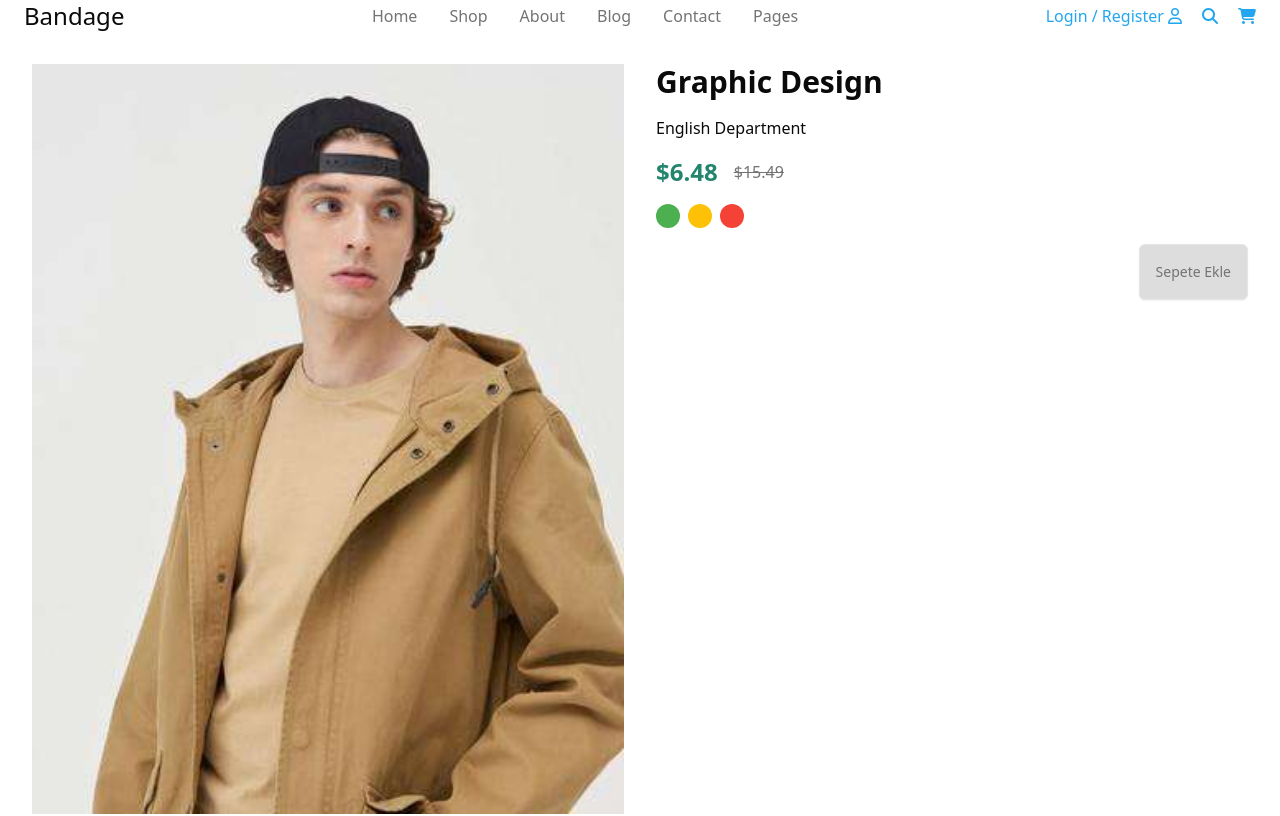
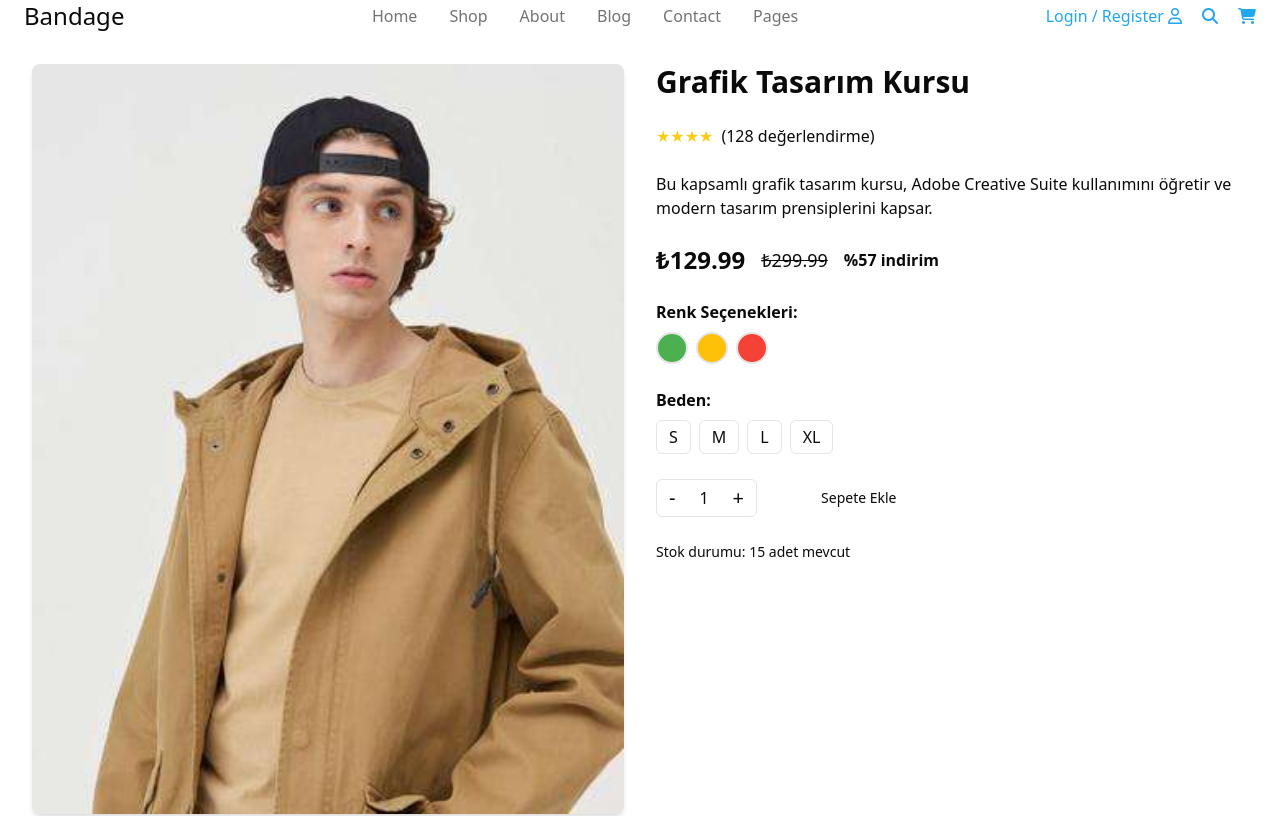
Before and after one commit to NdaTrky/my-eccomerce, a React (Vite) app: page /product/1 in a window 1280 px wide. Shown: the top 816 px of the page. Built offline with nearby package versions, Linux system fonts and the light colour scheme.

Commit message:
ProductDetail has been updated..

```diff
--- a/src/pages/ProductDetail.jsx
+++ b/src/pages/ProductDetail.jsx
@@ -1,39 +1,72 @@
 import { Button } from '@/components/ui/Button';
-import React from 'react';
+import React, { useState } from 'react';
 import { useParams } from 'react-router-dom';
 
 function ProductDetail() {
   const { id } = useParams();
+  const [quantity, setQuantity] = useState(1);
 
-  // Burada ilerleyen t-? aşamalarında ürün verilerini id'ye göre çekme işlemi yapılacak.
+  // Örnek ürün verisi (gerçek uygulamada bu veri bir API'den gelecektir)
   const product = {
     id: id,
     imageUrl: "/shopimg.png",
-    title: "Graphic Design",
-    price: "$6.48",
-    originalPrice: "$15.49",
-    description: "English Department",
-    colors: ['#4CAF50', '#FFC107', '#F44336']
+    title: "Grafik Tasarım Kursu",
+    price: "₺129.99",
+    originalPrice: "₺299.99",
+    description: "Bu kapsamlı grafik tasarım kursu, Adobe Creative Suite kullanımını öğretir ve modern tasarım prensiplerini kapsar.",
+    colors: ['#4CAF50', '#FFC107', '#F44336'],
+    sizes: ['S', 'M', 'L', 'XL'],
+    availability: 15,
+    rating: 4.5,
+    reviews: 128
+  };
+
+  const handleQuantityChange = (change) => {
+    setQuantity(prevQuantity => Math.max(1, prevQuantity + change));
   };
 
   return (
     <div className="flex flex-col md:flex-row gap-8 py-8">
       <div className="w-full md:w-1/2">
-        <img src={product.imageUrl} alt={product.title} className="w-full h-auto object-cover" />
+        <img src={product.imageUrl} alt={product.title} className="w-full h-auto object-cover rounded-lg shadow-md" />
       </div>
-      <div className="w-full md:w-1/2">
-        <h1 className="text-3xl font-bold mb-4">{product.title}</h1>
-        <p className="text-gray-600 mb-4">{product.description}</p>
-        <div className="flex items-center gap-4 mb-4">
-          <span className="price-new text-2xl font-bold text-blue-600">{product.price}</span>
-          <span className="price-old text-gray-500 line-through">{product.originalPrice}</span>
+      <div className="w-full md:w-1/2 space-y-6">
+        <h1 className="text-3xl font-bold">{product.title}</h1>
+        <div className="flex items-center gap-2">
+          <span className="text-yellow-400">{'★'.repeat(Math.floor(product.rating))}</span>
+          <span className="text-gray-600">({product.reviews} değerlendirme)</span>
         </div>
-        <div className="flex gap-2 mb-4">
-          {product.colors.map((color, index) => (
-            <button key={index} className="w-6 h-6 rounded-full" style={{ backgroundColor: color }}></button>
-          ))}
+        <p className="text-gray-600">{product.description}</p>
+        <div className="flex items-center gap-4">
+          <span className="text-2xl font-bold text-blue-600">{product.price}</span>
+          <span className="text-lg text-gray-500 line-through">{product.originalPrice}</span>
+          <span className="text-green-500 font-semibold">%{Math.round((1 - parseFloat(product.price.slice(1)) / parseFloat(product.originalPrice.slice(1))) * 100)} indirim</span>
         </div>
-        <Button size="sm" variant="outline">Sepete Ekle</Button>
+        <div>
+          <h3 className="font-semibold mb-2">Renk Seçenekleri:</h3>
+          <div className="flex gap-2">
+            {product.colors.map((color, index) => (
+              <button key={index} className="w-8 h-8 rounded-full border-2 border-gray-300" style={{ backgroundColor: color }}></button>
+            ))}
+          </div>
+        </div>
+        <div>
+          <h3 className="font-semibold mb-2">Beden:</h3>
+          <div className="flex gap-2">
+            {product.sizes.map((size, index) => (
+              <button key={index} className="px-3 py-1 border border-gray-300 rounded-md hover:bg-gray-100">{size}</button>
+            ))}
+          </div>
+        </div>
+        <div className="flex items-center gap-4">
+          <div className="flex items-center border border-gray-300 rounded-md">
+            <button onClick={() => handleQuantityChange(-1)} className="px-3 py-1 text-xl">-</button>
+            <span className="px-3 py-1">{quantity}</span>
+            <button onClick={() => handleQuantityChange(1)} className="px-3 py-1 text-xl">+</button>
+          </div>
+          <Button size="lg" variant="primary">Sepete Ekle</Button>
+        </div>
+        <p className="text-sm text-gray-600">Stok durumu: {product.availability} adet mevcut</p>
       </div>
     </div>
   );
```
